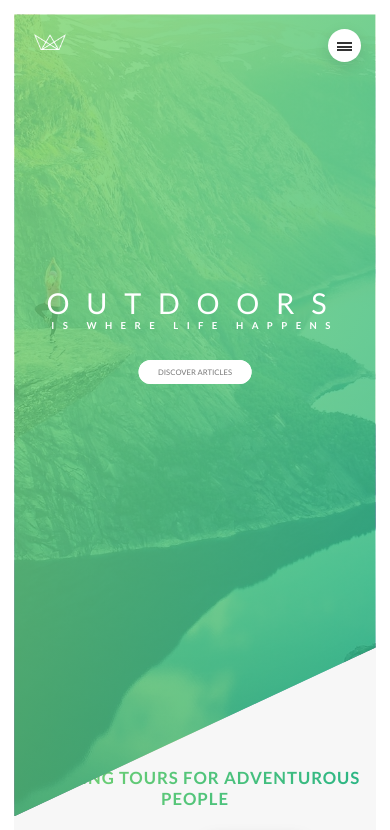
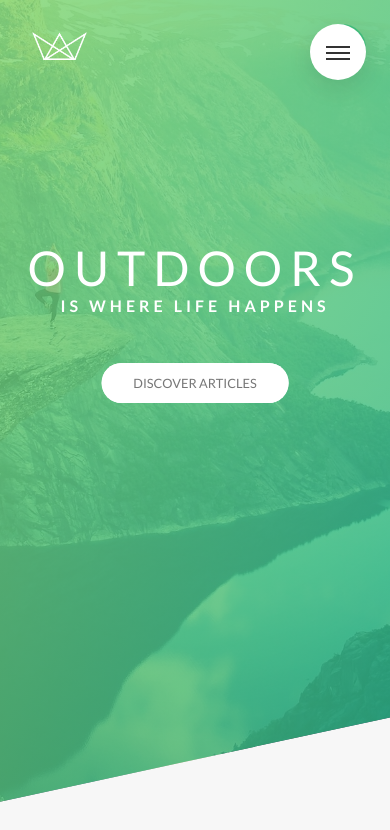
Before and after one commit to nickolasvm/css-natours, a website: page index.html in a window 390 px wide. Shown: the top 830 px of the page. Drawn offline with Linux system fonts and the light colour scheme.

Commit message:
media queries: base, typography and layout

```diff
--- a/sass/abstracts/_mixins.scss
+++ b/sass/abstracts/_mixins.scss
@@ -43,6 +43,9 @@
 // because of this, ems are the best for media queries
 
 // 1em = 16px
+
+// ORDER: Base + Typograph > general layout + grid > page layout > components
+
 @mixin respond($breakpoint) {
     @if $breakpoint == phone {
         // 600px
--- a/sass/abstracts/_variables.scss
+++ b/sass/abstracts/_variables.scss
@@ -12,7 +12,6 @@ $color-tertiary-dark: #5643fa;
 $color-grey-light-1: #f7f7f7;
 $color-grey-light-2: #eee;
 
-
 $color-grey-dark: #777;
 $color-grey-dark-2: #999;
 $color-grey-dark-3: #333;
@@ -20,13 +19,13 @@ $color-grey-dark-3: #333;
 $color-white: #fff;
 $color-black: #000;
 
-
 // FONT
 $default-font-size: 1.6rem;
 
 // GRID
 $grid-width: 114rem;
 $gutter-vertical: 8rem;
+$gutter-vertical-small: 6rem;
 $gutter-horizontal: 6rem;
 
 // BORDER
--- a/sass/base/_base.scss
+++ b/sass/base/_base.scss
@@ -23,12 +23,6 @@ html {
         font-size: 50%;
     }
 
-    @include respond(phone) {
-        // width < 600px?
-        // 1 rem = 4.8px, 4.8/16 = 30%
-        font-size: 30%;
-    }
-
     @include respond(big-desktop) {
         // width > 1800px?
         // 1 rem = 12px, 12/16 = 75%
@@ -38,4 +32,9 @@ html {
 
 body {
     box-sizing: border-box;
+    padding: 3rem;
+
+    @include respond(tab-port) {
+        padding: 0;
+    }
 }
--- a/sass/base/_typography.scss
+++ b/sass/base/_typography.scss
@@ -3,7 +3,6 @@ body {
     font-weight: 400;
     list-style: 1.7;
     color: $color-grey-dark;
-    padding: 3rem;
 }
 
 .heading-primary {
@@ -22,6 +21,11 @@ body {
         animation-name: moveInLeft;
         animation-duration: 1s;
         animation-timing-function: ease-out;
+
+        @include respond(phone) {
+            letter-spacing: 1rem;
+            font-family: 5rem;
+        }
     }
 
     &--sub {
@@ -30,6 +34,10 @@ body {
         font-weight: 700;
         letter-spacing: 1.75rem;
         animation: moveInRight 1s ease-out;
+
+        @include respond(phone) {
+            letter-spacing: 0.5rem;
+        }
     }
 }
 
@@ -38,21 +46,27 @@ body {
     text-transform: uppercase;
     font-weight: 700;
     display: inline-block;
-    background-image: linear-gradient(to right,
-            $color-primary-light,
-            $color-primary-dark);
+    background-image: linear-gradient(to right, $color-primary-light, $color-primary-dark);
 
     // with this, we can make the bg clip only where text is, and then we make the text trasnparent
     background-clip: text;
     -webkit-background-clip: text;
     color: transparent;
 
-    letter-spacing: .2rem;
-    transition: all .2s;
+    letter-spacing: 0.2rem;
+    transition: all 0.2s;
+
+    @include respond(tab-port) {
+        font-size: 3rem;
+    }
+
+    @include respond(phone) {
+        font-size: 2.5rem;
+    }
 
     &:hover {
         transform: skewY(2deg) skewX(15deg);
-        text-shadow: .5rem 1rem 2rem rgba($color-black, .2);
+        text-shadow: 0.5rem 1rem 2rem rgba($color-black, 0.2);
     }
 }
 
--- a/sass/layout/_footer.scss
+++ b/sass/layout/_footer.scss
@@ -3,6 +3,10 @@
     padding: 10rem 0;
     font-size: 1.4rem;
     color: $color-grey-light-1;
+
+    @include respond(tab-port) {
+        padding: 8rem 0;
+    }
 
     &__logo-box {
         text-align: center;
@@ -18,6 +22,11 @@
         border-top: 1px solid $color-grey-dark;
         padding-top: 2rem;
         display: inline-block;
+
+        @include respond(tab-port) {
+            width: 100%;
+            text-align: center;
+        }
     }
 
     &__list {
@@ -33,7 +42,6 @@
     }
 
     &__link {
-
         &:link,
         &:visited {
             color: $color-grey-light-1;
@@ -41,13 +49,13 @@
             text-decoration: none;
             text-transform: uppercase;
             display: inline-block;
-            transition: all .2s;
+            transition: all 0.2s;
         }
 
         &:hover,
         &:active {
             color: $color-primary;
-            box-shadow: 0 1rem 2rem rgba($color-black, .4);
+            box-shadow: 0 1rem 2rem rgba($color-black, 0.4);
             transform: rotate(5deg) scale(1.3);
         }
     }
@@ -57,5 +65,10 @@
         padding-top: 2rem;
         width: 80%;
         float: right;
+
+        @include respond(tab-port) {
+            width: 100%;
+            float: none;
+        }
     }
 }
--- a/sass/layout/_grid.scss
+++ b/sass/layout/_grid.scss
@@ -4,6 +4,15 @@
 
     &:not(:last-child) {
         margin-bottom: $gutter-vertical;
+
+        @include respond(tab-port) {
+            margin-bottom: $gutter-vertical-small;
+        }
+    }
+
+    @include respond(tab-port) {
+        max-width: 50rem;
+        padding: 0 3rem;
     }
 
     @include clearfix;
@@ -13,6 +22,15 @@
 
         &:not(:last-child) {
             margin-right: $gutter-horizontal;
+
+            @include respond(tab-port) {
+                margin-right: 0;
+                margin-bottom: $gutter-vertical-small;
+            }
+        }
+
+        @include respond(tab-port) {
+            width: 100% !important;
         }
     }
 
--- a/sass/layout/_header.scss
+++ b/sass/layout/_header.scss
@@ -1,16 +1,18 @@
 .header {
     position: relative;
     height: 95vh;
-    background-image:
-        linear-gradient(to right bottom,
-            rgba($color-primary-light, 0.8),
-            rgba($color-primary-dark, 0.8)),
+    background-image: linear-gradient(to right bottom, rgba($color-primary-light, 0.8), rgba($color-primary-dark, 0.8)),
         url(../img/hero.jpg);
     background-size: cover;
     background-position: top;
 
     -webkit-clip-path: polygon(0 0, 100% 0, 100% 75vh, 0 100%);
     clip-path: polygon(0 0, 100% 0, 100% 75vh, 0 100%);
+
+    @include respond(phone) {
+        -webkit-clip-path: polygon(0 0, 100% 0, 100% 85vh, 0 100%);
+        clip-path: polygon(0 0, 100% 0, 100% 85vh, 0 100%);
+    }
 
     &__logo-box {
         position: absolute;
--- a/sass/layout/_navigation.scss
+++ b/sass/layout/_navigation.scss
@@ -13,8 +13,18 @@
         right: 6rem;
         border-radius: 50%;
         z-index: 2000;
-        box-shadow: 0 1rem 3rem rgba($color-black, .1);
+        box-shadow: 0 1rem 3rem rgba($color-black, 0.1);
         cursor: pointer;
+
+        @include respond(tab-port) {
+            top: 4rem;
+            right: 4rem;
+        }
+
+        @include respond(phone) {
+            top: 3rem;
+            right: 3rem;
+        }
     }
 
     &__background {
@@ -29,7 +39,17 @@
         z-index: 1000;
 
         // https: //easings.net/
-        transition: transform .8s cubic-bezier(0.86, 0, 0.07, 1);
+        transition: transform 0.8s cubic-bezier(0.86, 0, 0.07, 1);
+
+        @include respond(tab-port) {
+            top: 4.5rem;
+            right: 4.5rem;
+        }
+
+        @include respond(phone) {
+            top: 3rem;
+            right: 3rem;
+        }
     }
 
     &__nav {
@@ -42,7 +62,7 @@
         opacity: 0;
         width: 0;
 
-        transition: all .8s cubic-bezier(0.68, -0.55, 0.265, 1.55);
+        transition: all 0.8s cubic-bezier(0.68, -0.55, 0.265, 1.55);
     }
 
     &__list {
@@ -60,7 +80,6 @@
     }
 
     &__link {
-
         &:link,
         &:visited {
             display: inline-block;
@@ -72,7 +91,7 @@
             text-transform: uppercase;
             background-image: linear-gradient(120deg, transparent 0%, transparent 50%, $color-white 50%);
             background-size: 220%;
-            transition: all .4s;
+            transition: all 0.4s;
 
             span {
                 margin-right: 1.5rem;
@@ -88,14 +107,12 @@
         }
     }
 
-
     // FUNCTIONALITY
-    &__checkbox:checked~&__background {
+    &__checkbox:checked ~ &__background {
         transform: scale(80);
     }
 
-
-    &__checkbox:checked~&__nav {
+    &__checkbox:checked ~ &__nav {
         opacity: 1;
         width: 100%;
     }
@@ -112,7 +129,6 @@
             height: 2px;
             background-color: $color-grey-dark-3;
             display: inline-block;
-
         }
 
         &::before,
@@ -120,15 +136,15 @@
             content: "";
             position: absolute;
             left: 0;
-            transition: all .2s;
+            transition: all 0.2s;
         }
 
         &::before {
-            top: -.8rem;
+            top: -0.8rem;
         }
 
         &::after {
-            top: .8rem;
+            top: 0.8rem;
         }
     }
 
@@ -136,21 +152,20 @@
         top: -1rem;
     }
 
-
     &__button:hover &__icon::after {
         top: 1rem;
     }
 
-    &__checkbox:checked+&__button &__icon {
+    &__checkbox:checked + &__button &__icon {
         background-color: transparent;
     }
 
-    &__checkbox:checked+&__button &__icon::before {
+    &__checkbox:checked + &__button &__icon::before {
         top: 0;
         transform: rotate(135deg);
     }
 
-    &__checkbox:checked+&__button &__icon::after {
+    &__checkbox:checked + &__button &__icon::after {
         top: 0;
         transform: rotate(-135deg);
     }
```
Also changed, not shown: css/style.css.
